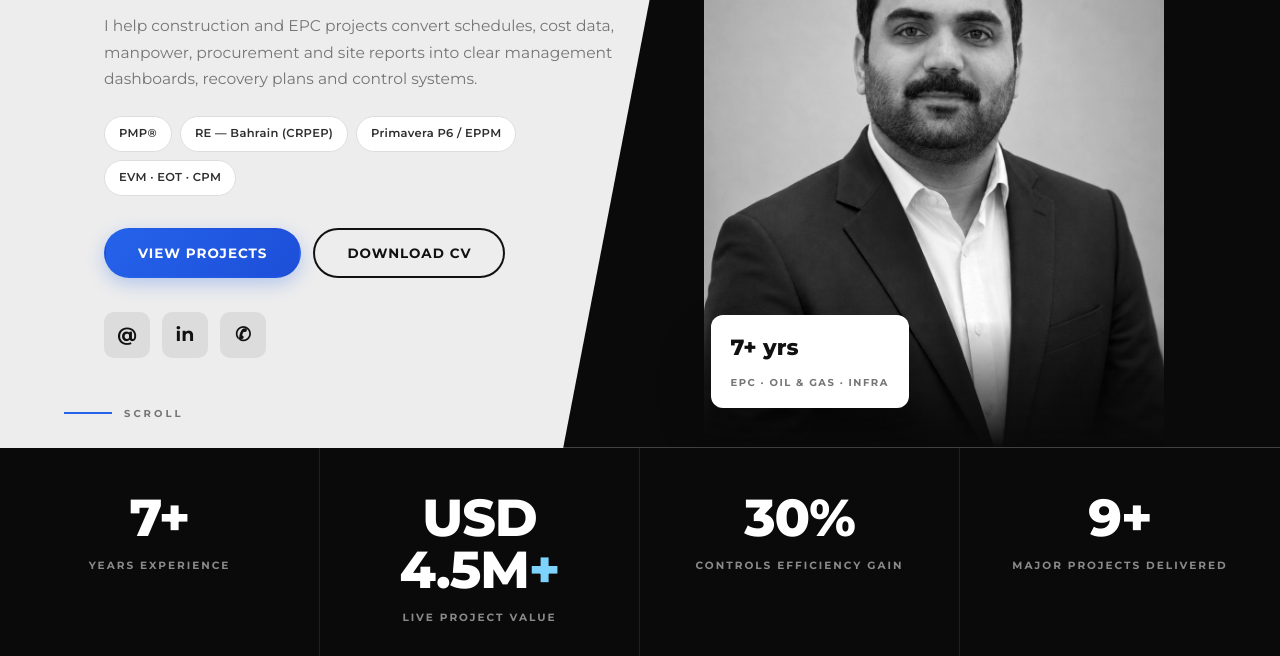
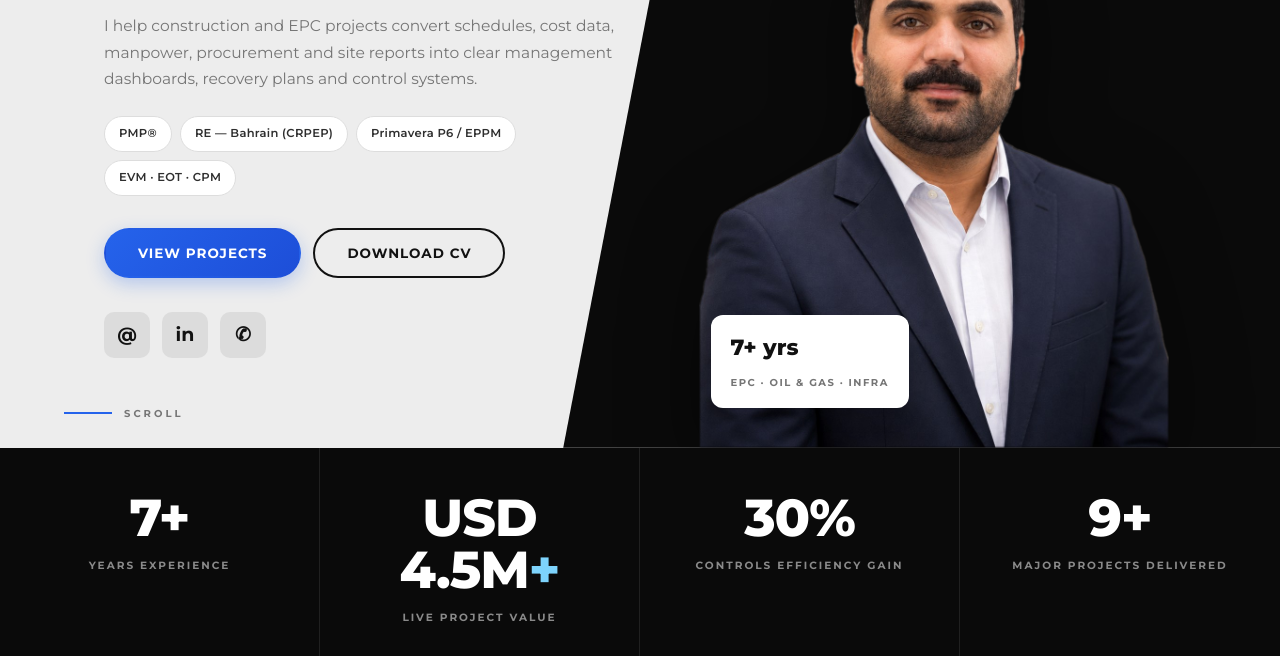
Before and after one commit to engrusmanminhas/engrusmanminhas.github.io, a plain HTML site: page index.html in a window 1280 px wide. Shown: the part 444-1100 px from the top of the page. Drawn offline with Linux system fonts and the light colour scheme.

Commit message:
Hero photo: natural colour cutout on the black panel
Remove the grayscale filter and replace the boxed photo with a
background-removed cutout (profile-cutout.png, generated via
region-growing segmentation) so the portrait floats on the black
diagonal panel like the reference design. Add a soft drop shadow,
drop the crop/mask, and bump assets to v=mono3.

Co-Authored-By: Claude Opus 4.8 <noreply@anthropic.com>
Claude-Session: https://claude.ai/code/session_01UfuQZtyZ4MQeqDu5Xvr11Y

```diff
--- a/index.html
+++ b/index.html
@@ -47,7 +47,7 @@
   <link rel="preconnect" href="https://fonts.googleapis.com">
   <link rel="preconnect" href="https://fonts.gstatic.com" crossorigin>
   <link href="https://fonts.googleapis.com/css2?family=Montserrat:wght@400;600;700;800&family=JetBrains+Mono:wght@400;500&display=swap" rel="stylesheet">
-  <link rel="stylesheet" href="style.css?v=mono2">
+  <link rel="stylesheet" href="style.css?v=mono3">
 </head>
 <body>
 
@@ -112,7 +112,7 @@
           </div>
         </div>
         <div class="hero-photo">
-          <img src="profile.jpg" alt="Muhammad Usman Tufail, Planning &amp; Project Controls Engineer" width="1000" height="1250">
+          <img src="profile-cutout.png" alt="Muhammad Usman Tufail, Planning &amp; Project Controls Engineer" width="1000" height="1161">
           <div class="hero-photo-card">
             <b>7+ yrs</b>
             <span>EPC · Oil &amp; Gas · Infra</span>
@@ -392,6 +392,6 @@
     </div>
   </footer>
 
-  <script src="script.js?v=mono2"></script>
+  <script src="script.js?v=mono3"></script>
 </body>
 </html>
--- a/style.css
+++ b/style.css
@@ -325,12 +325,9 @@ section { padding: clamp(74px, 11vh, 130px) 0; }
   opacity: 0; animation: fadeUp .9s ease .45s forwards;
 }
 .hero-photo img {
-  width: min(100%, 460px); height: auto; aspect-ratio: 4/5;
-  object-fit: cover; object-position: top;
-  filter: grayscale(100%) contrast(1.05);
+  width: min(100%, 470px); height: auto;
   display: block;
-  -webkit-mask-image: linear-gradient(180deg, #000 78%, transparent 100%);
-  mask-image: linear-gradient(180deg, #000 78%, transparent 100%);
+  filter: drop-shadow(0 24px 40px rgba(0,0,0,0.45));
 }
 .hero-photo::after { content: none; }
 .hero-photo-card {
```
Also changed, not shown: 404.html (+2 -2 lines), ai-workflows.html (+2 -2 lines), blog.html (+2 -2 lines), case-balancework.html (+2 -2 lines), case-fireschool.html (+2 -2 lines), case-gilgit.html (+2 -2 lines), case-hlph.html (+2 -2 lines), dashboards.html (+3 -3 lines), projects.html (+2 -2 lines), resources.html (+2 -2 lines), services.html (+2 -2 lines), profile-cutout.png (added).
